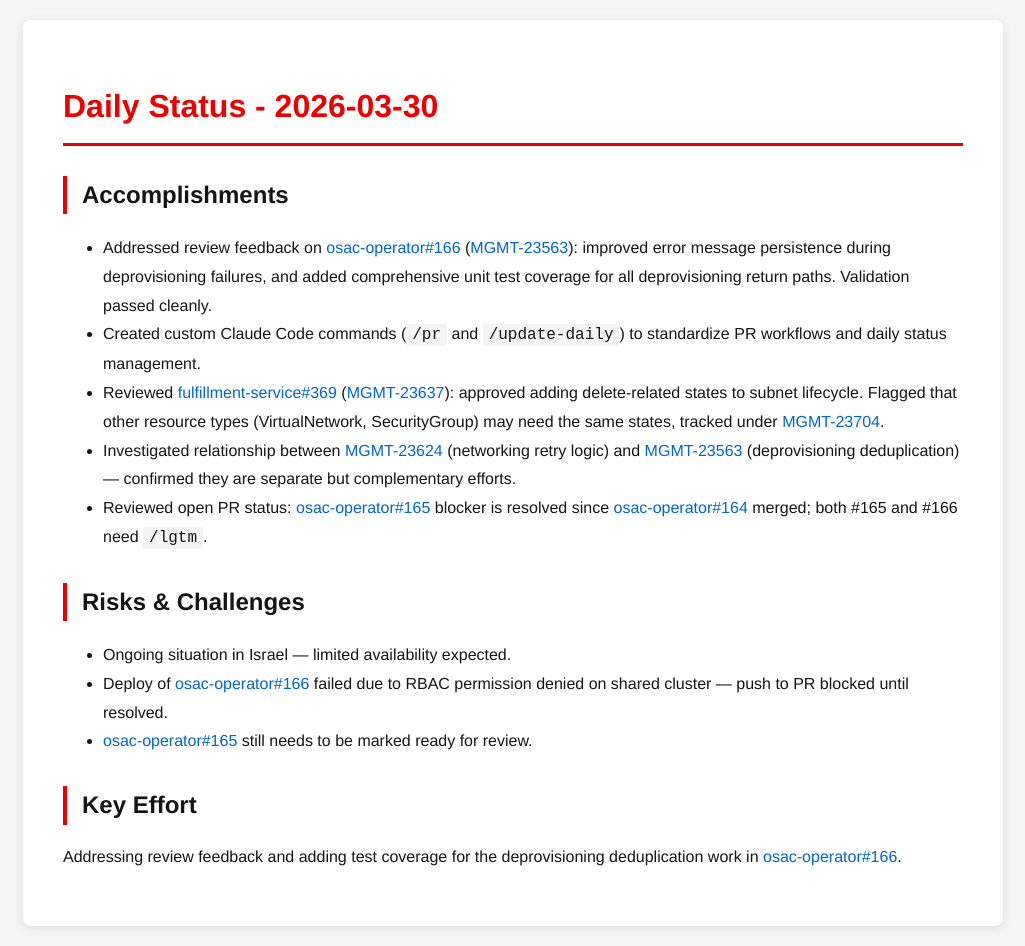
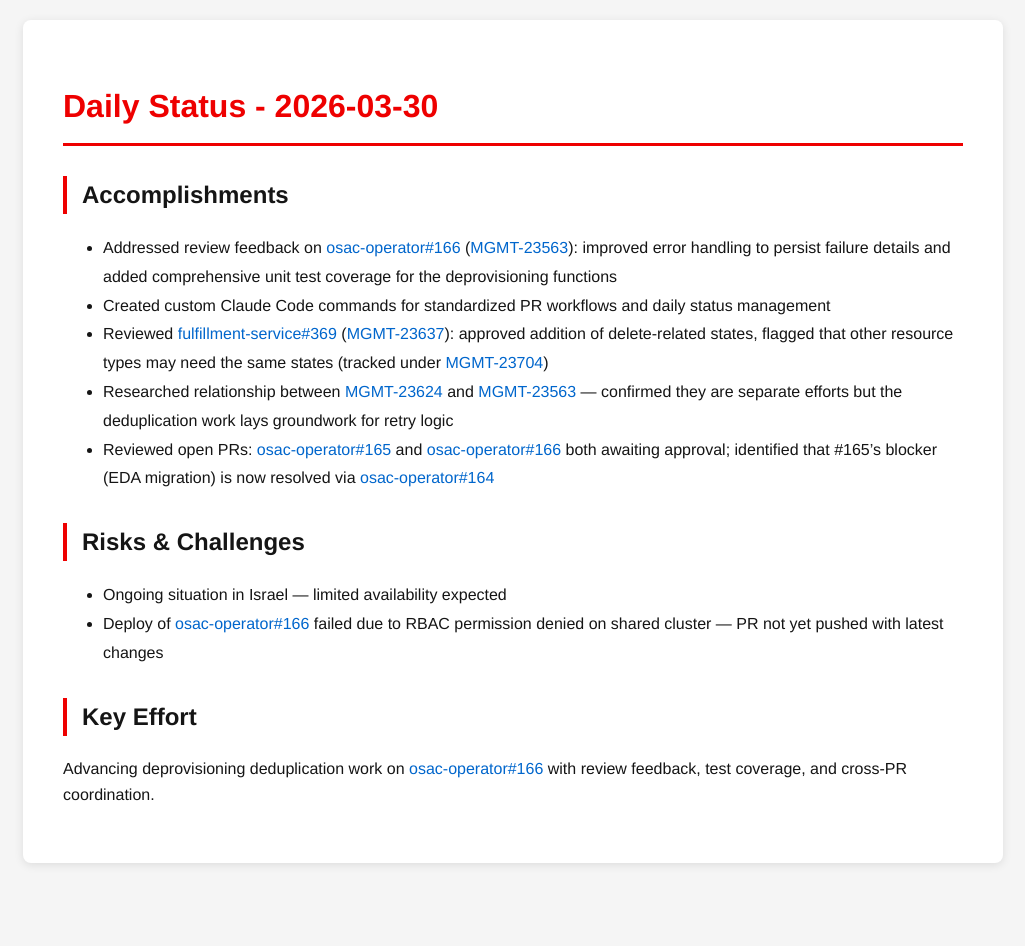
Before and after one commit to tzvatot/daily-status, a Jekyll site: the page built from 2026-03-30.md, in a window 1280 px wide. Shown: the whole page, without its empty margins (127-1152 px from the left). Built offline with Jekyll 4.4.1, drawn with Linux system fonts in a browser that asks for light colours; after the commit the page ends 900 px from its top, so only the background shows below that.

Commit message:
Daily status update - 2026-03-30

```diff
--- a/2026-03-30.md
+++ b/2026-03-30.md
@@ -7,16 +7,15 @@
 # Daily Status - 2026-03-30
 
 ## Accomplishments
-- Addressed review feedback on [osac-operator#166](https://github.com/osac-project/osac-operator/pull/166) ([MGMT-23563](https://issues.redhat.com/browse/MGMT-23563)): improved error message persistence during deprovisioning failures, and added comprehensive unit test coverage for all deprovisioning return paths. Validation passed cleanly.
-- Created custom Claude Code commands (`/pr` and `/update-daily`) to standardize PR workflows and daily status management.
-- Reviewed [fulfillment-service#369](https://github.com/osac-project/fulfillment-service/pull/369) ([MGMT-23637](https://issues.redhat.com/browse/MGMT-23637)): approved adding delete-related states to subnet lifecycle. Flagged that other resource types (VirtualNetwork, SecurityGroup) may need the same states, tracked under [MGMT-23704](https://issues.redhat.com/browse/MGMT-23704).
-- Investigated relationship between [MGMT-23624](https://issues.redhat.com/browse/MGMT-23624) (networking retry logic) and [MGMT-23563](https://issues.redhat.com/browse/MGMT-23563) (deprovisioning deduplication) — confirmed they are separate but complementary efforts.
-- Reviewed open PR status: [osac-operator#165](https://github.com/osac-project/osac-operator/pull/165) blocker is resolved since [osac-operator#164](https://github.com/osac-project/osac-operator/pull/164) merged; both #165 and #166 need `/lgtm`.
+- Addressed review feedback on [osac-operator#166](https://github.com/osac-project/osac-operator/pull/166) ([MGMT-23563](https://issues.redhat.com/browse/MGMT-23563)): improved error handling to persist failure details and added comprehensive unit test coverage for the deprovisioning functions
+- Created custom Claude Code commands for standardized PR workflows and daily status management
+- Reviewed [fulfillment-service#369](https://github.com/osac-project/fulfillment-service/pull/369) ([MGMT-23637](https://issues.redhat.com/browse/MGMT-23637)): approved addition of delete-related states, flagged that other resource types may need the same states (tracked under [MGMT-23704](https://issues.redhat.com/browse/MGMT-23704))
+- Researched relationship between [MGMT-23624](https://issues.redhat.com/browse/MGMT-23624) and [MGMT-23563](https://issues.redhat.com/browse/MGMT-23563) — confirmed they are separate efforts but the deduplication work lays groundwork for retry logic
+- Reviewed open PRs: [osac-operator#165](https://github.com/osac-project/osac-operator/pull/165) and [osac-operator#166](https://github.com/osac-project/osac-operator/pull/166) both awaiting approval; identified that #165's blocker (EDA migration) is now resolved via [osac-operator#164](https://github.com/osac-project/osac-operator/pull/164)
 
 ## Risks & Challenges
-- Ongoing situation in Israel — limited availability expected.
-- Deploy of [osac-operator#166](https://github.com/osac-project/osac-operator/pull/166) failed due to RBAC permission denied on shared cluster — push to PR blocked until resolved.
-- [osac-operator#165](https://github.com/osac-project/osac-operator/pull/165) still needs to be marked ready for review.
+- Ongoing situation in Israel — limited availability expected
+- Deploy of [osac-operator#166](https://github.com/osac-project/osac-operator/pull/166) failed due to RBAC permission denied on shared cluster — PR not yet pushed with latest changes
 
 ## Key Effort
-Addressing review feedback and adding test coverage for the deprovisioning deduplication work in [osac-operator#166](https://github.com/osac-project/osac-operator/pull/166).
+Advancing deprovisioning deduplication work on [osac-operator#166](https://github.com/osac-project/osac-operator/pull/166) with review feedback, test coverage, and cross-PR coordination.
```
